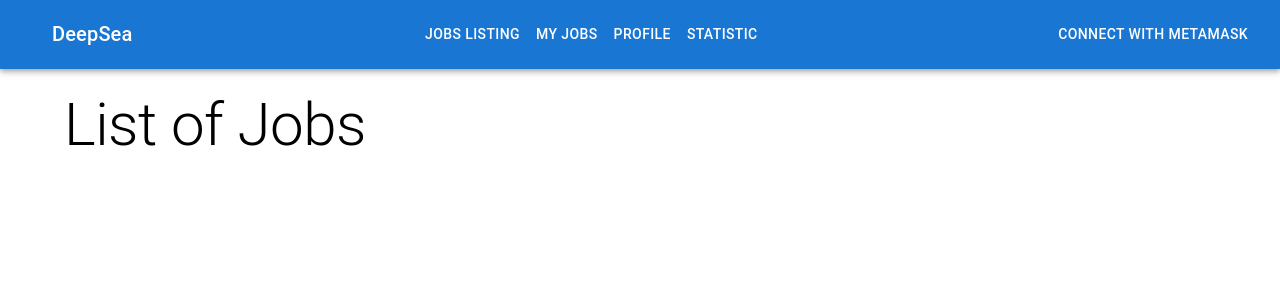
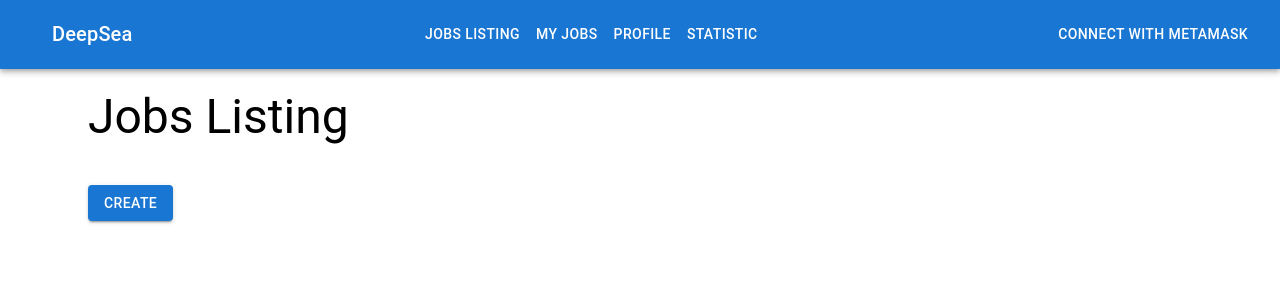
Before and after one commit to andribiz/gitlancer, a Next.js app in the folder packages/frontend/: page /jobs in a window 1280 px wide. Shown: the top 300 px of the page. Built offline with nearby package versions, Linux system fonts and the light colour scheme; no server answers; what apollo-upload-client would draw is missing.

Commit message:
Add dynamic head title

```diff
--- a/packages/frontend/src/containers/Layout.tsx
+++ b/packages/frontend/src/containers/Layout.tsx
@@ -1,16 +1,68 @@
 import Container from "@mui/material/Container";
 import Box from "@mui/system/Box";
+import Head from "next/head";
 import AppBar from "../components/AppBar";
+import React, { createContext, useEffect, useState } from "react";
+import Backdrop from "@mui/material/Backdrop";
+import CircularProgress from "@mui/material/CircularProgress";
 
 interface Props {
   children: JSX.Element;
 }
 
+interface AppInfo {
+  setTitle: (title: string) => void;
+  setDescription: (description: string) => void;
+  setLoading: (loading: boolean) => void;
+}
+
+export const PageInfoContext = createContext<AppInfo>({
+  setTitle: (title: string) => {},
+  setDescription: (description: string) => {},
+  setLoading: (loading: boolean) => {},
+});
+
+export const usePageInfoProvider = () => {
+  const context = React.useContext(PageInfoContext);
+  return {
+    setTitle: context.setTitle,
+    setDescription: context.setDescription,
+    setLoading: context.setLoading,
+  };
+};
+
 const Layout: React.FC<Props> = ({ children }) => {
+  const [title, setTitle] = useState("Gitlancer");
+  const [description, setDescription] = useState(
+    "Outsource your web2 jobs in web3"
+  );
+  const [loading, setLoading] = useState(false);
+
   return (
     <Box>
+      <Head>
+        <title>{title}</title>
+        <meta name="description" content={description} />
+        <link rel="icon" href="/favicon.ico" />
+      </Head>
       <AppBar />
-      <Container sx={{ padding: "20px" }}>{children}</Container>
+      <PageInfoContext.Provider
+        value={{
+          setTitle,
+          setDescription,
+          setLoading,
+        }}
+      >
+        <Container sx={{ padding: "20px" }}>
+          <Backdrop
+            sx={{ color: "#fff", zIndex: (theme) => theme.zIndex.drawer + 1 }}
+            open={loading}
+          >
+            <CircularProgress color="inherit" />
+          </Backdrop>
+          {children}
+        </Container>
+      </PageInfoContext.Provider>
     </Box>
   );
 };
--- a/packages/frontend/src/pages/jobs/index.tsx
+++ b/packages/frontend/src/pages/jobs/index.tsx
@@ -1,7 +1,33 @@
 import Typography from "@mui/material/Typography";
+import Container from "@mui/material/Container";
+import Button from "@mui/material/Button";
+import Head from "next/head";
+import Box from "@mui/material/Box";
+import { useRouter } from "next/router";
+import Link from "next/link";
+import { usePageInfoProvider } from "../../containers/Layout";
+import { useEffect } from "react";
 
 const JobsPage = () => {
-  return <Typography variant="h2">List of Jobs</Typography>;
+  const { setTitle, setDescription } = usePageInfoProvider();
+
+  useEffect(() => {
+    setTitle("Gitlancer | Job Listing");
+    setDescription("List of jobs offering");
+  }, [setDescription, setTitle]);
+
+  return (
+    <Container>
+      <Box sx={{ paddingBottom: "40px" }}>
+        <Typography variant="h3">Jobs Listing</Typography>
+      </Box>
+      <Box>
+        <Link href={"/jobs/create"} passHref>
+          <Button variant="contained">Create </Button>
+        </Link>
+      </Box>
+    </Container>
+  );
 };
 
 export default JobsPage;
```
Also changed, not shown: packages/frontend/src/pages/index.tsx (+8 -15 lines), packages/frontend/src/pages/jobs/create.tsx (added, +24 -0 lines), packages/frontend/src/pages/profile.tsx (+9 -31 lines).
